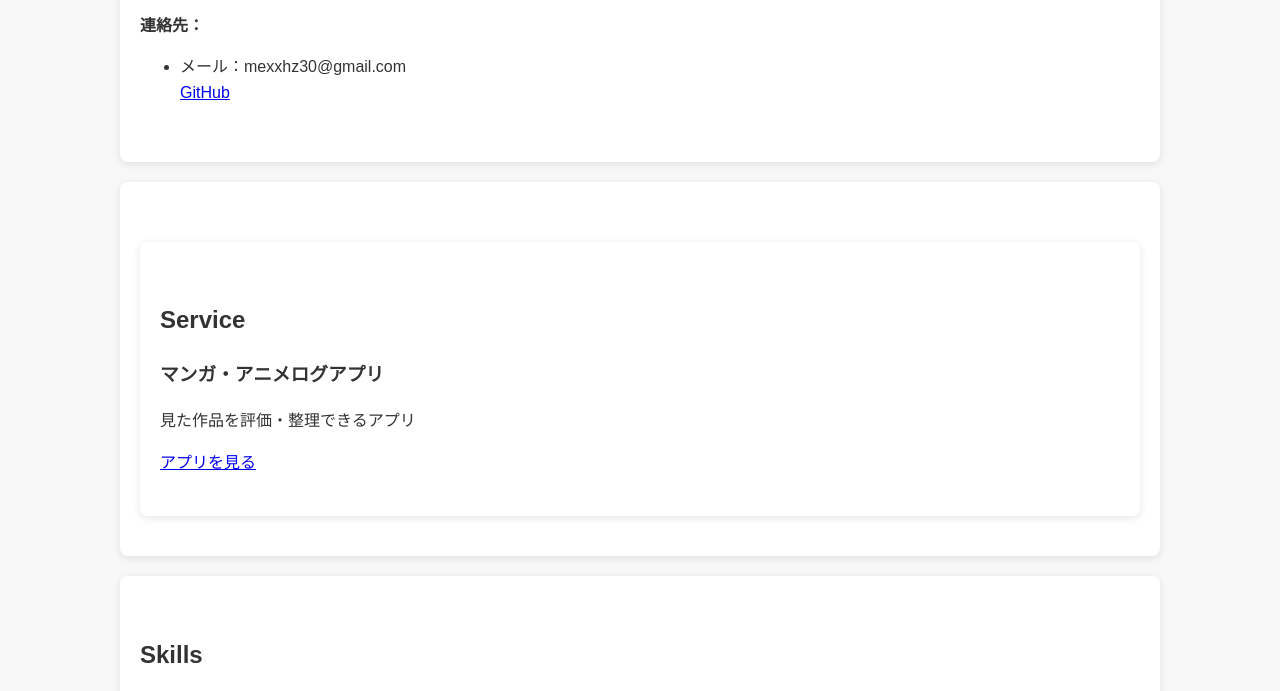
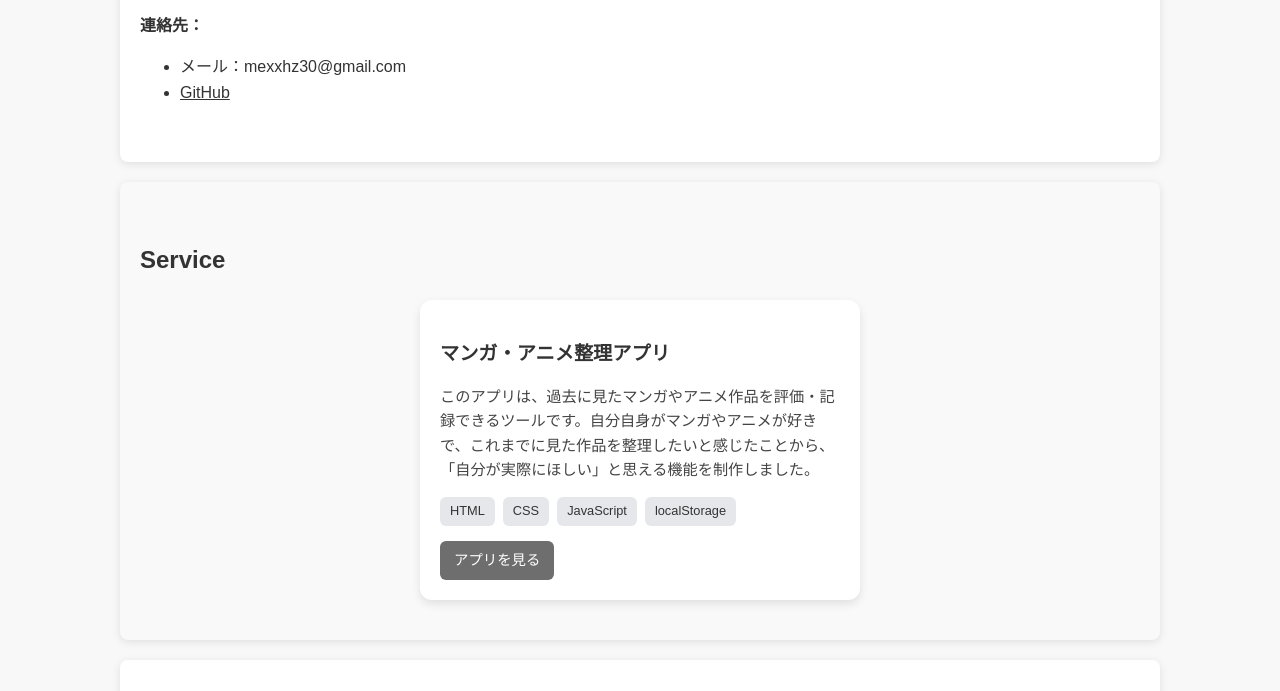
Before and after one commit to Hz0501/manga-anime-app, a plain HTML site: page index.html in a window 1280 px wide. Shown: the part 1040-1731 px from the top of the page. Drawn offline with Linux system fonts and the light colour scheme.

Commit message:
サービスの外見

```diff
--- a/index.html
+++ b/index.html
@@ -65,22 +65,31 @@
   </div>
 
   <p><strong>連絡先：</strong></p>
-  <ul>
+  <ul class="about-contact">
     <li>メール：mexxhz30@gmail.com</li>
-    <a href="https://github.com/Hz0501/manga-anime-app" target="_blank">GitHub</a>
+    <li><a href="https://github.com/Hz0501/manga-anime-app" target="_blank">GitHub</a></li>
   </ul>
 </section>
 
-
   <section id="service">
-    <section id="service">
   <h2>Service</h2>
-  <div class="project">
-    <h3>マンガ・アニメログアプリ</h3>
-    <p>見た作品を評価・整理できるアプリ</p>
-    <a href="https://hz0501.github.io/manga-anime-log/" target="_blank">アプリを見る</a>
+  <div class="service-container">
+    <div class="service-card">
+      <h3>マンガ・アニメ整理アプリ</h3>
+      <p>このアプリは、過去に見たマンガやアニメ作品を評価・記録できるツールです。自分自身がマンガやアニメが好きで、これまでに見た作品を整理したいと感じたことから、「自分が実際にほしい」と思える機能を制作しました。</p>
+      <ul class="tech-list">
+        <li>HTML</li>
+        <li>CSS</li>
+        <li>JavaScript</li>
+        <li>localStorage</li>
+      </ul>
+      <div class="service-links">
+        <a href="https://hz0501.github.io/manga-anime-log/" target="_blank">アプリを見る</a>
+      </div>
+    </div>
   </div>
 </section>
+
 
   </section>
 
--- a/style.css
+++ b/style.css
@@ -111,3 +111,82 @@ footer {
   max-width: 400px;
   text-align: center;
 }
+
+/*githubリンク*/
+.about-contact a{
+  color:  #333;
+}
+
+/*サービス*/
+/* Service セクションのデザイン */
+#service {
+  padding: 40px 20px;
+  background-color: #f9f9f9;
+}
+
+.service-container {
+  display: flex;
+  flex-wrap: wrap;
+  gap: 20px;
+  justify-content: center;
+}
+
+.service-card {
+  background-color: #ffffff;
+  border-radius: 12px;
+  padding: 20px;
+  max-width: 400px;
+  width: 100%;
+  box-shadow: 0 4px 10px rgba(0,0,0,0.1);
+  transition: transform 0.2s ease, box-shadow 0.2s ease;
+}
+
+.service-card:hover {
+  transform: translateY(-4px);
+  box-shadow: 0 6px 14px rgba(0,0,0,0.15);
+}
+
+.service-card h3 {
+  font-size: 1.2rem;
+  margin-bottom: 10px;
+}
+
+.service-card p {
+  font-size: 0.95rem;
+  color: #444;
+  margin-bottom: 15px;
+}
+
+.service-links a {
+  display: inline-block;
+  margin-right: 10px;
+  padding: 8px 14px;
+  background-color: #6e6e6e;
+  color: white;
+  border-radius: 6px;
+  text-decoration: none;
+  font-size: 0.9rem;
+  transition: background-color 0.2s;
+}
+
+.service-links a:hover {
+  background-color: #4b4b4b;
+}
+
+/* 使用スキルのリスト */
+.tech-list {
+  display: flex;
+  flex-wrap: wrap;
+  list-style: none;
+  padding: 0;
+  margin: 10px 0 15px 0;
+  gap: 8px;
+}
+
+.tech-list li {
+  background-color: #e5e7eb;
+  padding: 4px 10px;
+  border-radius: 6px;
+  font-size: 0.8rem;
+  color: #333;
+}
```
